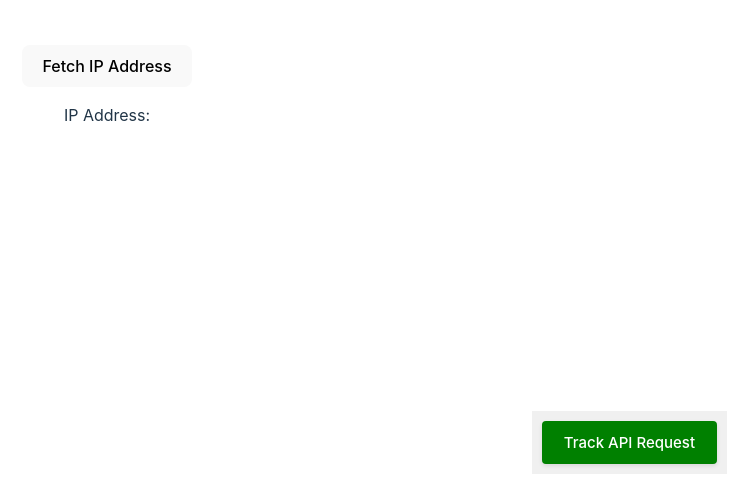
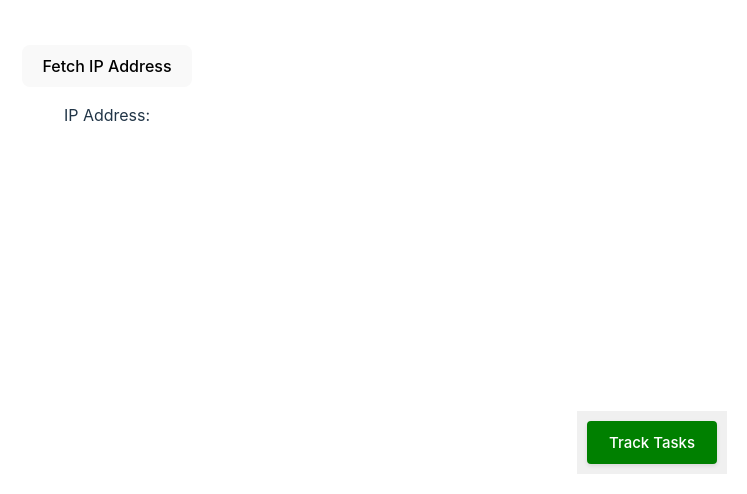
Before and after one commit to charuka-rathnayaka/api-tracker, a Vue app: page / in a window 1280 px wide. Shown: the part 306-800 px from the top of the page, without its empty margins (533-1280 px from the left). Built offline with nearby package versions, Linux system fonts and the light colour scheme; no server answers.

Commit message:
Button change

```diff
--- a/package.json
+++ b/package.json
@@ -28,7 +28,7 @@
     "test": "exit 0"
   },
   "name": "@charuka-rathnayaka/api-tracker",
-  "version": "0.0.2",
+  "version": "0.0.3",
   "type": "module",
   "dependencies": {
     "axios": "^1.4.0",
--- a/src/components/ApiRecorder.vue
+++ b/src/components/ApiRecorder.vue
@@ -103,7 +103,7 @@ axios.interceptors.request.use(
 
 // Computed property to set the button text based on isTracking
 const buttonText = computed(() => {
-  return isTracking.value ? "Stop Tracking API" : "Track API Request";
+  return isTracking.value ? "Stop Tracking" : "Track Tasks";
 });
 
 
```
